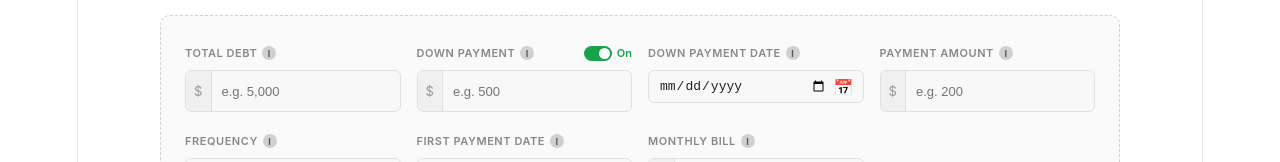
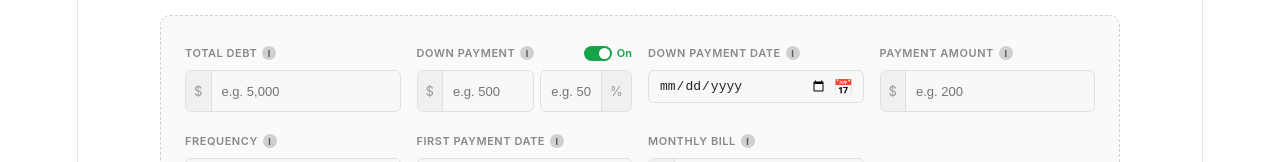
Before and after one commit to Estebanjim26/Payment-tracker, a React (Vite) app: page / in a window 1280 px wide. Shown: the part 137-299 px from the top of the page. Built offline with nearby package versions, Linux system fonts and the light colour scheme.

Commit message:
Add down payment percentage calculation

```diff
--- a/src/App.tsx
+++ b/src/App.tsx
@@ -108,6 +108,7 @@ export default function App() {
   const [totalDebt, setTotalDebt] = useState("");
   const [useDownPayment, setUseDownPayment] = useState(true);
   const [downPayment, setDownPayment] = useState("");
+  const [downPaymentPct, setDownPaymentPct] = useState("");
   const [downPaymentDate, setDownPaymentDate] = useState("");
   const [paymentAmount, setPaymentAmount] = useState("");
   const [freqWeeks, setFreqWeeks] = useState("");
@@ -225,7 +226,7 @@ export default function App() {
   };
 
   const handleReset = () => {
-    setTotalDebt(""); setUseDownPayment(true); setDownPayment(""); setDownPaymentDate("");
+    setTotalDebt(""); setUseDownPayment(true); setDownPayment(""); setDownPaymentPct(""); setDownPaymentDate("");
     setPaymentAmount(""); setFreqWeeks(""); setFirstPaymentDate(""); setMonthlyBill("");
   };
 
@@ -253,9 +254,37 @@ export default function App() {
               {useDownPayment ? "On" : "Off"}
             </span>
           </label>
-          <div style={{ ...prefixWrap, opacity: useDownPayment ? 1 : 0.4, pointerEvents: useDownPayment ? "auto" : "none" }}>
-            <span style={prefixSpan}>$</span>
-            <input style={noBorderInput} placeholder="e.g. 500" value={downPayment} onChange={e => setDownPayment(e.target.value)} disabled={!useDownPayment} />
+          <div style={{ display: "flex", gap: 6, opacity: useDownPayment ? 1 : 0.4, pointerEvents: useDownPayment ? "auto" : "none" }}>
+            <div style={{ ...prefixWrap, flex: 1 }}>
+              <span style={prefixSpan}>$</span>
+              <input
+                style={noBorderInput}
+                placeholder="e.g. 500"
+                value={downPayment}
+                disabled={!useDownPayment}
+                onChange={e => {
+                  setDownPayment(e.target.value);
+                  const total = parseFloat(totalDebt.replace(/,/g, "")) || 0;
+                  const amt = parseFloat(e.target.value.replace(/,/g, "")) || 0;
+                  setDownPaymentPct(total > 0 ? ((amt / total) * 100).toFixed(1) : "");
+                }}
+              />
+            </div>
+            <div style={{ ...prefixWrap, width: 90 }}>
+              <input
+                style={{ ...noBorderInput, textAlign: "right" }}
+                placeholder="e.g. 50"
+                value={downPaymentPct}
+                disabled={!useDownPayment}
+                onChange={e => {
+                  setDownPaymentPct(e.target.value);
+                  const total = parseFloat(totalDebt.replace(/,/g, "")) || 0;
+                  const pct = parseFloat(e.target.value) || 0;
+                  setDownPayment(total > 0 ? ((pct / 100) * total).toFixed(2) : "");
+                }}
+              />
+              <span style={{ ...prefixSpan, borderLeft: "1px solid #e0e0e0", borderRight: "none" }}>%</span>
+            </div>
           </div>
         </div>
 
```
